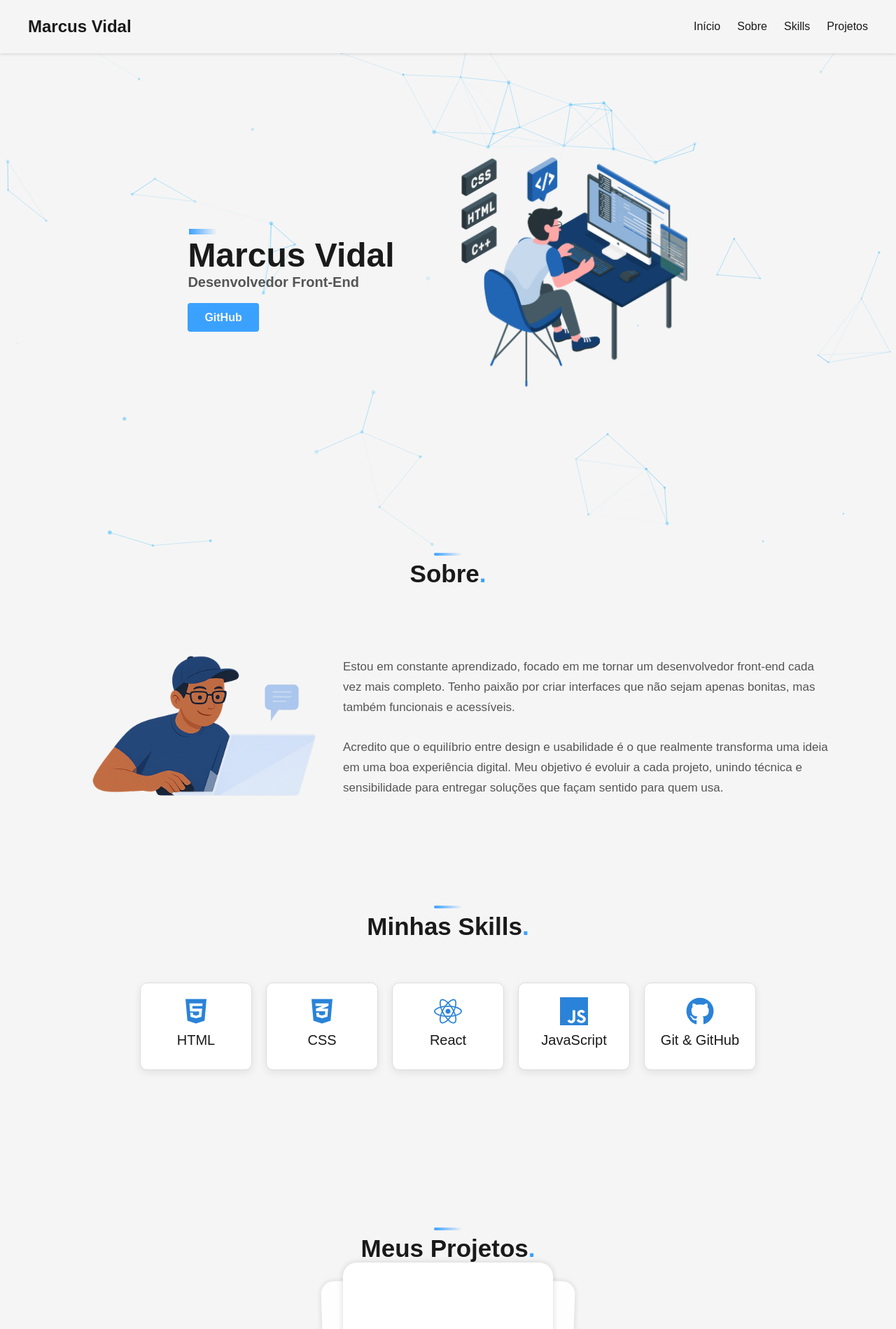
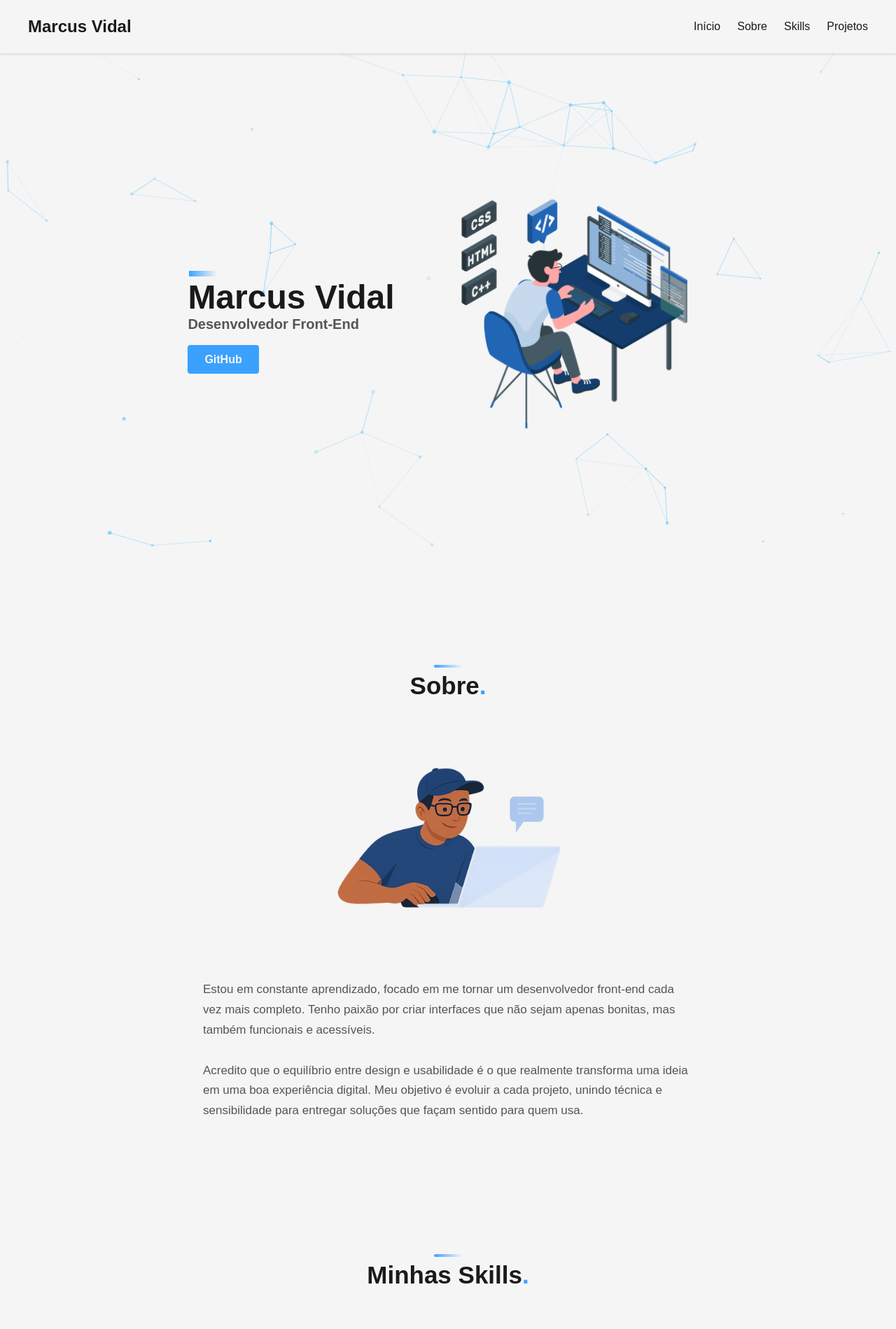
Before and after one commit to marcusvidal1/portfolio-ok, a React (Vite) app: page / in a window 1280 px wide. Shown: the top 1899 px of the page at 70% size. Built offline with nearby package versions, Linux system fonts and the light colour scheme; a web font is replaced by a local one.

Commit message:
style: adjust section alignment for improved visual spacing

```diff
--- a/package.json
+++ b/package.json
@@ -11,6 +11,7 @@
   },
   "dependencies": {
     "framer-motion": "^12.16.0",
+    "lottie-react": "^2.4.1",
     "react": "^19.1.0",
     "react-dom": "^19.1.0",
     "react-icons": "^5.5.0",
--- a/src/styles/about.css
+++ b/src/styles/about.css
@@ -1,4 +1,5 @@
 .about {
+  padding: 100px;
   background-color: var(--cor-fundo);
   display: flex;
   flex-direction: column;
--- a/src/styles/hero.css
+++ b/src/styles/hero.css
@@ -1,8 +1,8 @@
 .inicio {
+  margin-top: 60px;
   display: flex;
   justify-content: center;
   align-items: center;
-  padding: clamp(60px, 5vh, 100px) clamp(20px, 5vw, 80px);
   min-height: 100vh;
   gap: clamp(20px, 5vw, 120px);
   background-color: var(--cor-fundo);
@@ -63,7 +63,7 @@
   .inicio {
     flex-direction: column;
     padding: clamp(20px, 5vw, 60px);
-
+    margin-top: 20px;
     gap:60px
   }
 
--- a/src/styles/skills.css
+++ b/src/styles/skills.css
@@ -1,5 +1,5 @@
 .skills {
-  padding: clamp(30px, 5vw, 80px) clamp(10%, 10vw, 15%) clamp(80px, 15vh, 200px);
+  padding: 100px;
   background-color: var(--cor-fundo);
   display: flex;
   flex-direction: column;
```
Also changed, not shown: 1 other file (tests, documents, lock files or other folders).
